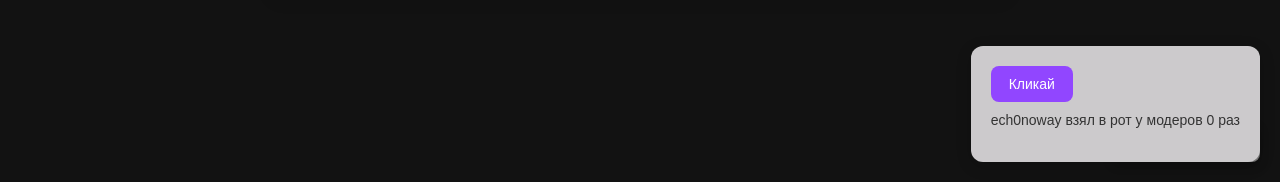
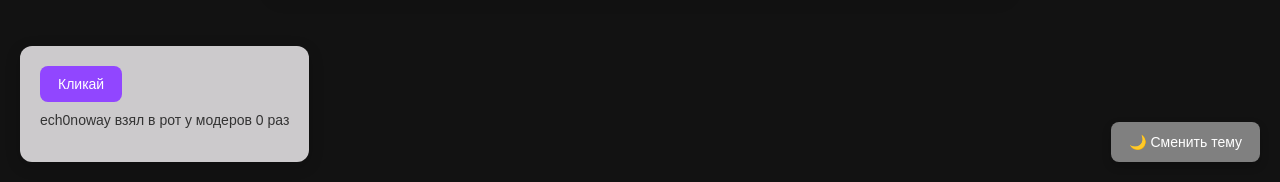
Before and after one commit to ech0noway/information, a plain HTML site: page index.html in a window 1280 px wide. Shown: the part 618-800 px from the top of the page. Drawn offline with Linux system fonts and the light colour scheme.

Commit message:
Update index.html

```diff
--- a/index.html
+++ b/index.html
@@ -172,7 +172,7 @@
   .click-card {
     position: fixed;
     bottom: 20px;
-    right: 20px;
+    left: 20px; /* Было right: 20px; — теперь left */
     background-color: #cccacc;
     border-radius: 12px;
     box-shadow: 0 4px 15px rgba(0, 0, 0, 0.2);
```
